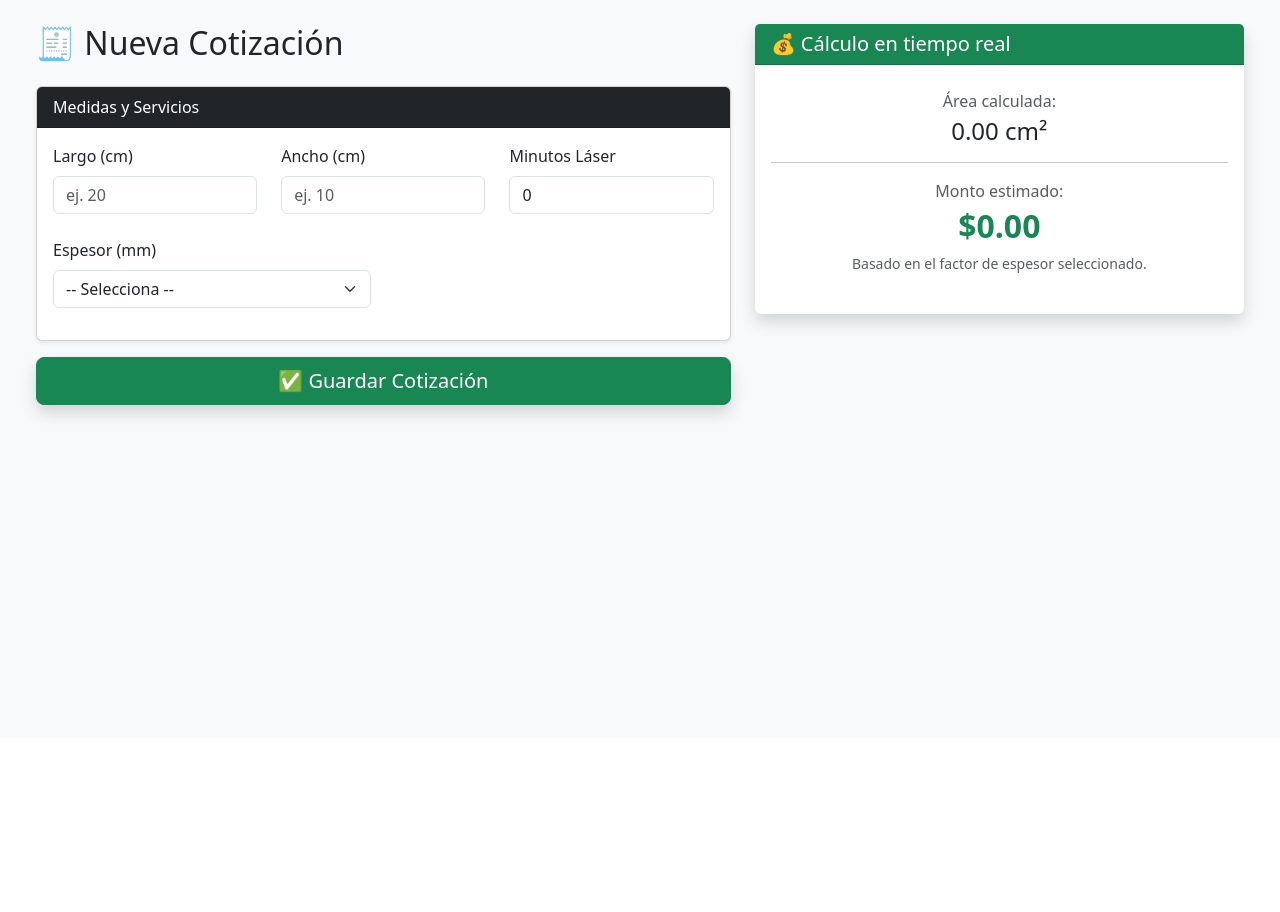
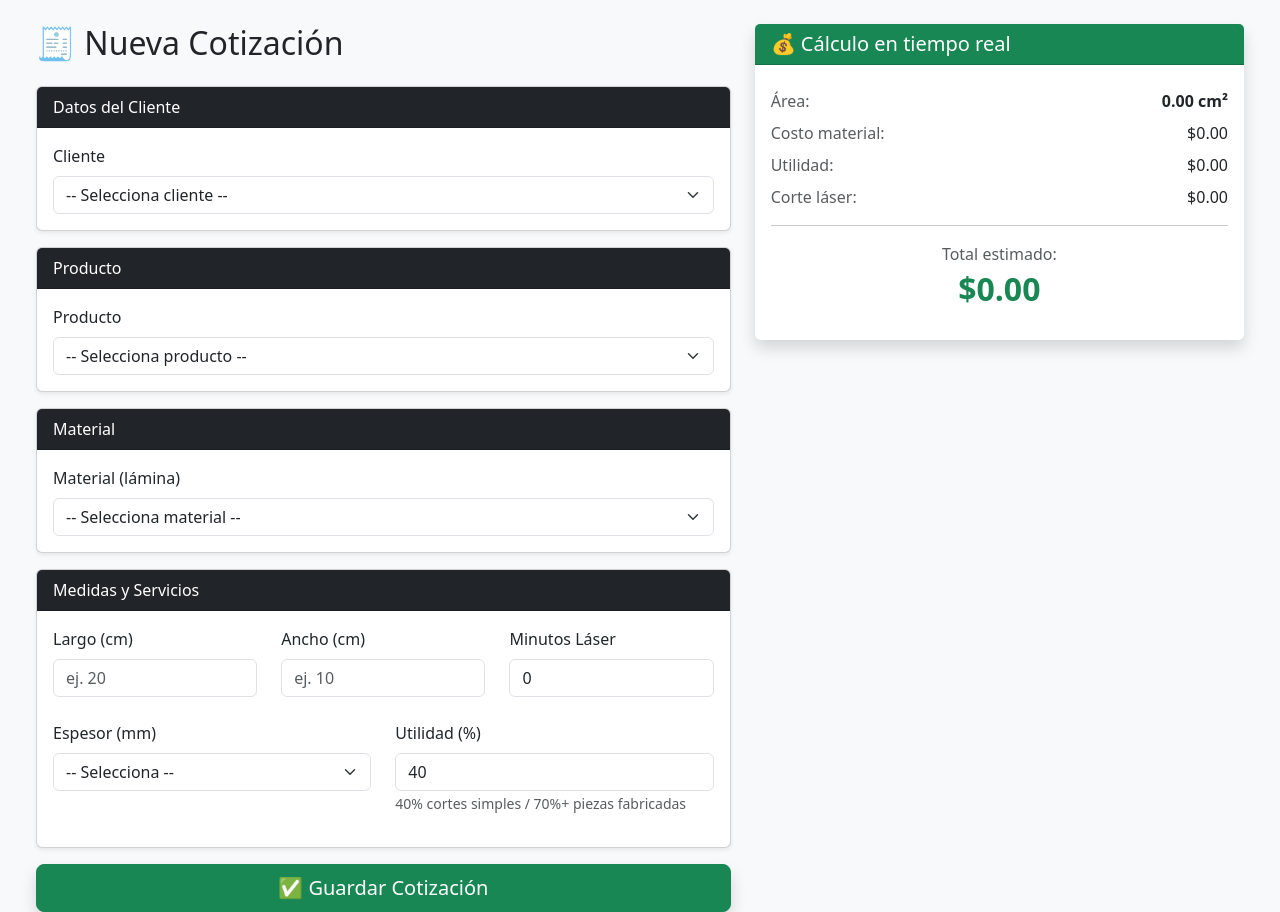
Before and after one commit to YonAnn99/Acrylitec, a Django app: page /cotizaciones/nueva/ in a window 1280 px wide. Shown: the part 62-974 px from the top of the page. Before the commit the page ends 483 px from the top, so only its background shows below. Run offline with Django 5.2, Linux system fonts and the light colour scheme; data comes from the database, SQL or seed files in the repository; data that the repository does not hold is empty.

Commit message:
Ajustes view cotizaciones 1.2

```diff
--- a/gestion/templates/gestion/cotizacion_form.html
+++ b/gestion/templates/gestion/cotizacion_form.html
@@ -1,5 +1,4 @@
 {% extends 'gestion/base.html' %}
-
 {% block content %}
 <div class="container-fluid">
     <div class="row">
@@ -8,6 +7,53 @@
             <form method="POST" id="formCotizacion">
                 {% csrf_token %}
 
+                <!-- Cliente -->
+                <div class="card shadow-sm mb-3">
+                    <div class="card-header bg-dark text-white">Datos del Cliente</div>
+                    <div class="card-body">
+                        <label class="form-label">Cliente</label>
+                        <select name="cliente" class="form-select" required>
+                            <option value="">-- Selecciona cliente --</option>
+                            {% for c in clientes %}
+                            <option value="{{ c.id_cliente }}">{{ c.nombre }}</option>
+                            {% endfor %}
+                        </select>
+                    </div>
+                </div>
+
+                <!-- Producto -->
+                <div class="card shadow-sm mb-3">
+                    <div class="card-header bg-dark text-white">Producto</div>
+                    <div class="card-body">
+                        <label class="form-label">Producto</label>
+                        <select name="producto" id="id_producto" class="form-select" required>
+                            <option value="">-- Selecciona producto --</option>
+                            {% for p in productos %}
+                            <option value="{{ p.id_producto }}"
+                                data-precio-fijo="{{ p.precio_fijo|default:'' }}"
+                                data-utilidad="{{ p.porcentaje_utilidad }}">
+                                {{ p.nombre }}
+                            </option>
+                            {% endfor %}
+                        </select>
+                    </div>
+                </div>
+
+                <!-- Material -->
+                <div class="card shadow-sm mb-3">
+                    <div class="card-header bg-dark text-white">Material</div>
+                    <div class="card-body">
+                        <label class="form-label">Material (lámina)</label>
+                        <select name="material" class="form-select" required>
+                            <option value="">-- Selecciona material --</option>
+                            {% for m in materiales %}
+                            <option value="{{ m.id_material }}">{{ m.descripcion }}</option>
+                            {% endfor %}
+                        </select>
+                    </div>
+                </div>
+
+                <!-- Medidas -->
                 <div class="card shadow-sm mb-3">
                     <div class="card-header bg-dark text-white">Medidas y Servicios</div>
                     <div class="card-body">
@@ -31,11 +77,18 @@
                                 <select name="espesor_mm" id="id_espesor" class="form-select" required>
                                     <option value="">-- Selecciona --</option>
                                     {% for t in materiales_tabulador %}
-                                        <option value="{{ t.espesor_mm }}" data-factor="{{ t.factor_costo }}">
-                                            {{ t.espesor_mm }} mm
-                                        </option>
+                                    <option value="{{ t.espesor_mm }}" data-factor="{{ t.factor_costo }}">
+                                        {{ t.espesor_mm }} mm
+                                    </option>
                                     {% endfor %}
                                 </select>
+                            </div>
+                            <div class="col-md-6 mb-3">
+                                <label class="form-label">Utilidad (%)</label>
+                                <input type="number" name="porcentaje_utilidad"
+                                       id="id_utilidad" value="40" min="0" max="200"
+                                       class="form-control">
+                                <small class="text-muted">40% cortes simples / 70%+ piezas fabricadas</small>
                             </div>
                         </div>
                     </div>
@@ -47,18 +100,37 @@
             </form>
         </div>
 
+        <!-- Panel de cálculo -->
         <div class="col-md-5">
             <div class="card shadow border-0 sticky-top" style="top:20px">
                 <div class="card-header bg-success text-white">
                     <h5 class="mb-0">💰 Cálculo en tiempo real</h5>
                 </div>
-                <div class="card-body text-center py-4">
-                    <p class="text-muted mb-1">Área calculada:</p>
-                    <h4 id="display_area">0.00 cm²</h4>
+                <div class="card-body py-4">
+                    <div class="d-flex justify-content-between mb-2">
+                        <span class="text-muted">Área:</span>
+                        <strong id="display_area">0.00 cm²</strong>
+                    </div>
+                    <div class="d-flex justify-content-between mb-2">
+                        <span class="text-muted">Costo material:</span>
+                        <span id="display_material">$0.00</span>
+                    </div>
+                    <div class="d-flex justify-content-between mb-2">
+                        <span class="text-muted">Utilidad:</span>
+                        <span id="display_utilidad">$0.00</span>
+                    </div>
+                    <div class="d-flex justify-content-between mb-2">
+                        <span class="text-muted">Corte láser:</span>
+                        <span id="display_laser">$0.00</span>
+                    </div>
                     <hr>
-                    <p class="text-muted mb-1">Monto estimado:</p>
-                    <h2 class="text-success fw-bold" id="display_total">$0.00</h2>
-                    <p class="small text-muted mt-2">Basado en el factor de espesor seleccionado.</p>
+                    <div class="text-center">
+                        <p class="text-muted mb-1">Total estimado:</p>
+                        <h2 class="text-success fw-bold" id="display_total">$0.00</h2>
+                    </div>
+                    <p class="small text-muted mt-2 text-center" id="nota_precio_fijo" style="display:none">
+                        ⚠️ Este producto tiene precio fijo
+                    </p>
                 </div>
             </div>
         </div>
@@ -66,36 +138,50 @@
 </div>
 
 <script>
+const tarifaLaser = 15;
 
 function calcularMontoRealTime() {
     const largo = parseFloat(document.querySelector('input[name="largo_pza"]').value) || 0;
     const ancho = parseFloat(document.querySelector('input[name="ancho_pza"]').value) || 0;
-    const minutosLaser = parseFloat(document.querySelector('input[name="minutos_lazer"]').value) || 0;
-    const utilidadPorcentaje = parseFloat(document.querySelector('input[name="porcentaje_utilidad"]').value) || 40;
+    const minutos = parseFloat(document.querySelector('input[name="minutos_lazer"]').value) || 0;
+    const utilidad = parseFloat(document.getElementById('id_utilidad').value) || 40;
 
-    // Obtener factor dinámico del select
     const espesorSelect = document.getElementById('id_espesor');
-    const selectedOption = espesorSelect.options[espesorSelect.selectedIndex];
-    // Nota: El factor en tu tabla está por m2 (ej. 400.00), lo dividimos entre 10,000 para cm2
-    const factorM2 = selectedOption ? parseFloat(selectedOption.getAttribute('data-factor')) || 0 : 0;
-    const factorCm2 = factorM2 / 10000;
+    const factor = parseFloat(espesorSelect.options[espesorSelect.selectedIndex]?.getAttribute('data-factor')) || 0;
+
+    // Verificar si producto tiene precio fijo
+    const productoSelect = document.getElementById('id_producto');
+    const precioFijo = productoSelect.options[productoSelect.selectedIndex]?.getAttribute('data-precio-fijo');
+
+    if (precioFijo) {
+        document.getElementById('display_total').innerText = '$' + parseFloat(precioFijo).toFixed(2);
+        document.getElementById('nota_precio_fijo').style.display = 'block';
+        document.getElementById('display_area').innerText = '-';
+        document.getElementById('display_material').innerText = '-';
+        document.getElementById('display_utilidad').innerText = '-';
+        document.getElementById('display_laser').innerText = '-';
+        return;
+    }
+
+    document.getElementById('nota_precio_fijo').style.display = 'none';
 
     const area = largo * ancho;
-    const costoMaterial = area * factorCm2;
-    const utilidad = costoMaterial * (utilidadPorcentaje / 100);
-    const costoLaser = minutosLaser * 10.00; // Tarifa actual según tu captura
+    // El factor ya está en cm² directamente
+    const costoMaterial = area * factor;
+    const costoUtilidad = costoMaterial * (utilidad / 100);
+    const costoLaser = minutos * tarifaLaser;
+    const total = costoMaterial + costoUtilidad + costoLaser;
 
-    const total = costoMaterial + utilidad + costoLaser;
-
-    document.getElementById('display_area').innerText = area.toFixed(2) + " cm²";
-    document.getElementById('display_total').innerText = "$" + total.toLocaleString('es-MX', {minimumFractionDigits: 2});
+    document.getElementById('display_area').innerText = area.toFixed(2) + ' cm²';
+    document.getElementById('display_material').innerText = '$' + costoMaterial.toFixed(2);
+    document.getElementById('display_utilidad').innerText = '$' + costoUtilidad.toFixed(2);
+    document.getElementById('display_laser').innerText = '$' + costoLaser.toFixed(2);
+    document.getElementById('display_total').innerText = '$' + total.toLocaleString('es-MX', {minimumFractionDigits: 2});
 }
 
-// Eventos para actualizar al instante
 document.querySelectorAll('input, select').forEach(el => {
     el.addEventListener('input', calcularMontoRealTime);
     el.addEventListener('change', calcularMontoRealTime);
 });
-
 </script>
 {% endblock %}
```
